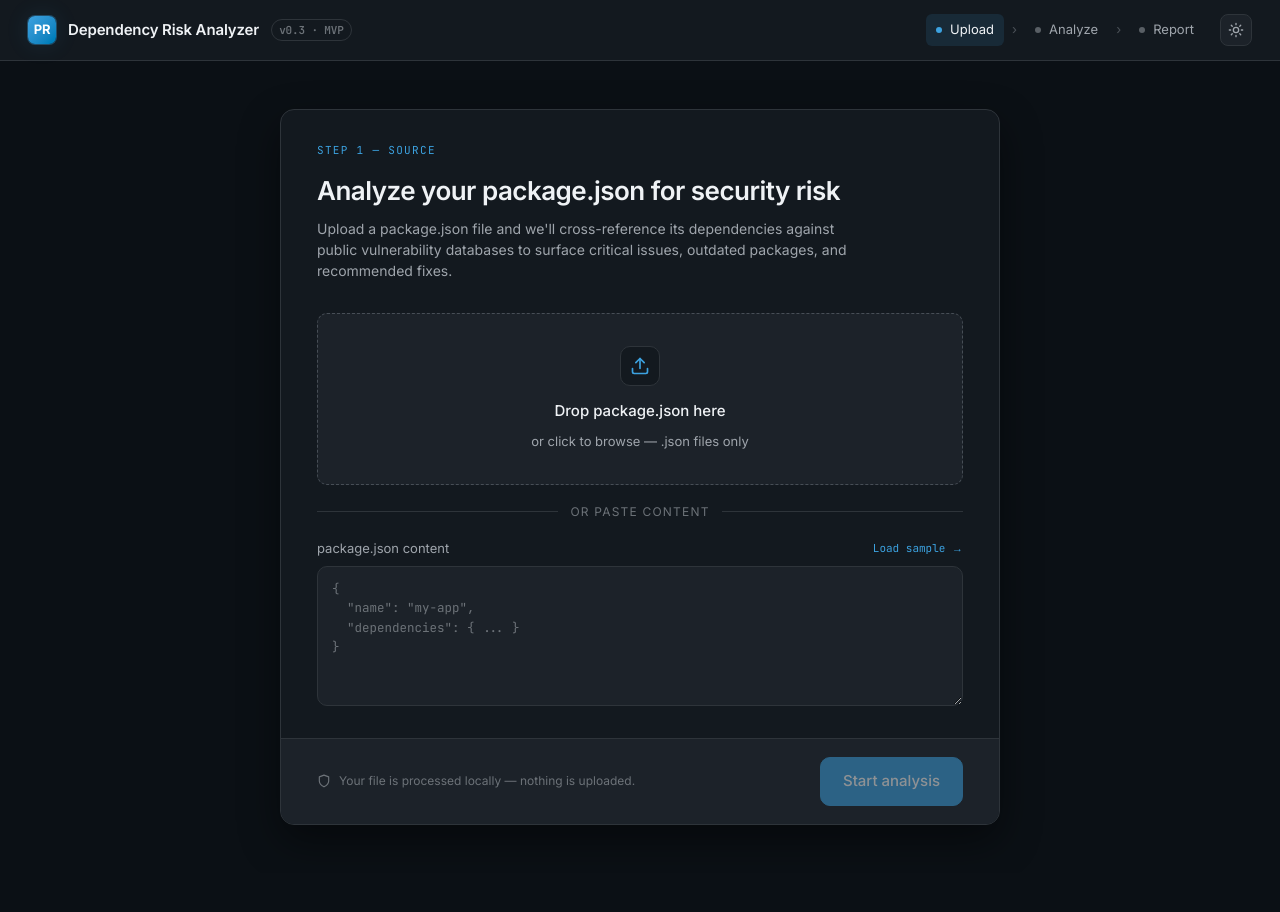
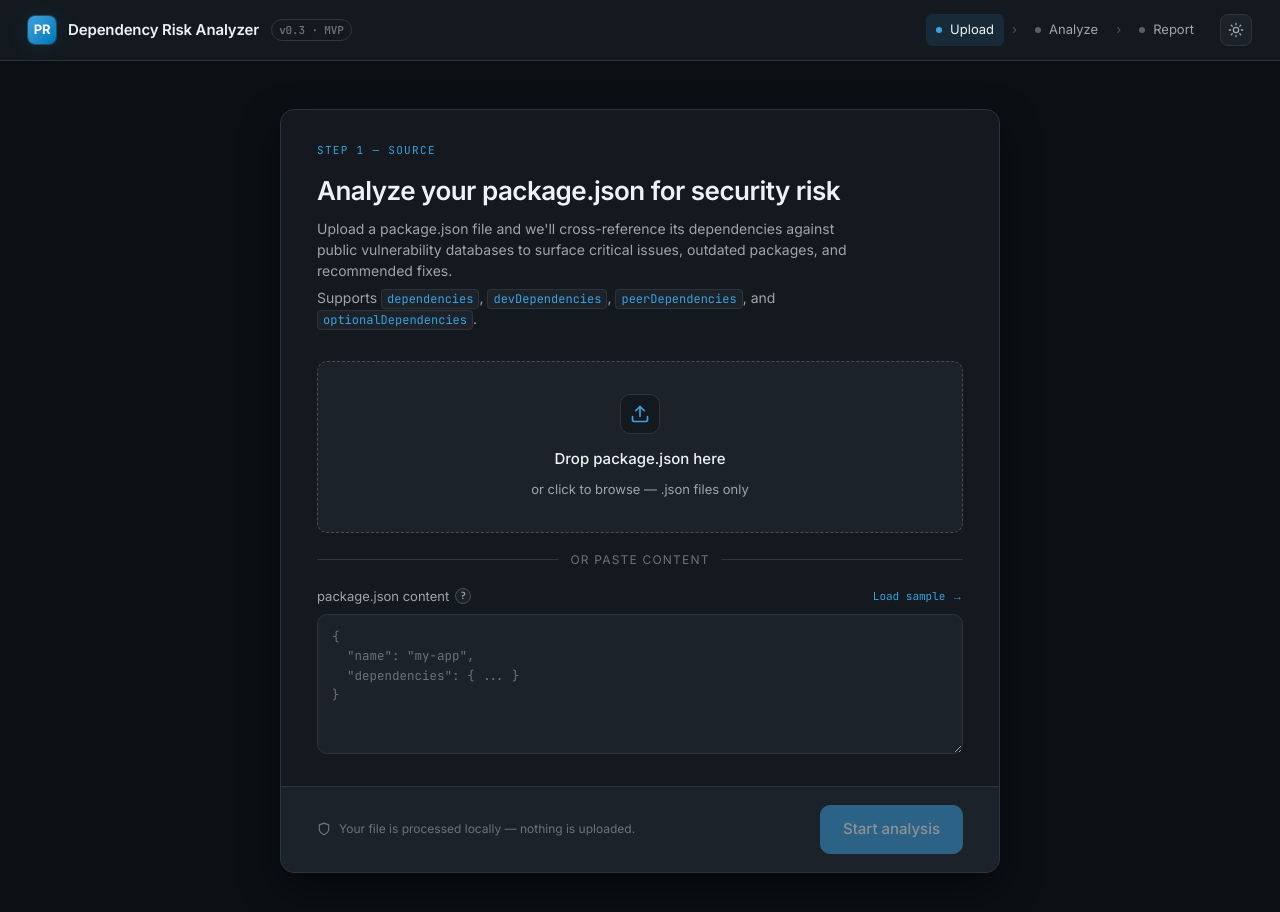
Before and after one commit to Kkinod/pack-risk, a Next.js app: page / in a window 1280 px wide. Shown: the top 912 px of the page. Before the commit the page ends 873 px from the top, so only its background shows below. Built offline with nearby package versions, Linux system fonts and the light colour scheme.

Commit message:
refactor(upload): restructure Upload component and remove unused styles

```diff
--- a/components/AppShell.tsx
+++ b/components/AppShell.tsx
@@ -1,7 +1,7 @@
 "use client";
 
 import { useState, useEffect, useRef } from "react";
-import Upload from "@/features/package-analysis/views/Upload";
+import Upload from "@/features/package-analysis/views/Upload/Upload";
 import Loading from "@/features/package-analysis/views/Loading";
 import Dashboard from "@/features/package-analysis/views/Dashboard";
 import { useAnalyze } from "@/features/package-analysis/api/useAnalyze";
--- a/features/package-analysis/views/Upload.module.scss
+++ b/features/package-analysis/views/Upload/Upload.module.scss
@@ -41,6 +41,21 @@
   margin: 0;
   font-size: 14px;
   max-width: 540px;
+}
+
+.subtitleSupports {
+  display: block;
+  margin-top: 6px;
+}
+
+.inlineCode {
+  font-family: var(--font-mono, monospace);
+  font-size: 12px;
+  background: var(--bg-elev-2);
+  border: 1px solid var(--border);
+  border-radius: 4px;
+  padding: 1px 5px;
+  color: var(--accent);
 }
 
 .body {
@@ -207,6 +222,64 @@
   color: var(--text-subtle);
 }
 
+.labelLeft {
+  display: flex;
+  align-items: center;
+  gap: 6px;
+}
+
+.infoTooltip {
+  display: inline-flex;
+  align-items: center;
+  justify-content: center;
+  width: 16px;
+  height: 16px;
+  border-radius: 50%;
+  background: var(--bg-elev-2);
+  border: 1px solid var(--border-strong);
+  color: var(--text-muted);
+  font-size: 10px;
+  font-family: var(--font-mono, monospace);
+  font-weight: 600;
+  cursor: default;
+  position: relative;
+  flex-shrink: 0;
+  line-height: 1;
+  outline: none;
+
+  &:hover,
+  &:focus {
+    border-color: var(--accent-border);
+    color: var(--accent);
+
+    &::after {
+      display: block;
+    }
+  }
+
+  &::after {
+    display: none;
+    content: attr(data-tooltip);
+    position: absolute;
+    left: 0;
+    top: calc(100% + 8px);
+    background: var(--bg-elev-2);
+    border: 1px solid var(--border);
+    border-radius: var(--r-md);
+    padding: 10px 12px;
+    font-size: 12px;
+    font-family: var(--font-sans, sans-serif);
+    font-weight: 400;
+    color: var(--text-muted);
+    white-space: pre-line;
+    width: 320px;
+    z-index: 100;
+    box-shadow: var(--shadow-lg);
+    pointer-events: none;
+    line-height: 1.6;
+  }
+}
+
 .sampleBtn {
   background: transparent;
   border: none;
--- a/features/package-analysis/views/Upload.tsx
+++ b/features/package-analysis/views/Upload/Upload.tsx
@@ -1,8 +1,7 @@
 "use client";
 
-import { useCallback, useRef, useState } from "react";
 import { IconUpload, IconFile, IconX, IconShield } from "@/components/ui/icons";
-import { SAMPLE_PACKAGE_JSON } from "../data/mockData";
+import { useUpload } from "./hooks/useUpload";
 import { t } from "@/locales";
 import styles from "./Upload.module.scss";
 
@@ -12,67 +11,21 @@ interface UploadProps {
 }
 
 export default function Upload({ onAnalyze, serverError }: UploadProps) {
-  const [fileName, setFileName] = useState<string>("");
-  const [pasted, setPasted] = useState<string>("");
-  const [dragOver, setDragOver] = useState(false);
-  const [error, setError] = useState<string>("");
-  const inputRef = useRef<HTMLInputElement>(null);
-
-  const readFile = useCallback((file: File) => {
-    if (!file.name.endsWith(".json")) {
-      setError(t.upload.errors.jsonFileOnly);
-      return;
-    }
-    const reader = new FileReader();
-    reader.onload = (e) => {
-      const txt = String(e.target?.result || "");
-      setFileName(file.name);
-      setPasted(txt);
-      setError("");
-    };
-    reader.readAsText(file);
-  }, []);
-
-  const onDrop = (e: React.DragEvent) => {
-    e.preventDefault();
-    setDragOver(false);
-    const file = e.dataTransfer.files?.[0];
-    if (file) readFile(file);
-  };
-
-  const onPick = (e: React.ChangeEvent<HTMLInputElement>) => {
-    const file = e.target.files?.[0];
-    if (file) readFile(file);
-  };
-
-  const clear = (e: React.MouseEvent) => {
-    e.stopPropagation();
-    setFileName("");
-    setPasted("");
-    if (inputRef.current) inputRef.current.value = "";
-  };
-
-  const useSample = () => {
-    setFileName("package.json (sample)");
-    setPasted(SAMPLE_PACKAGE_JSON);
-    setError("");
-  };
-
-  const start = () => {
-    if (!pasted.trim()) {
-      setError(t.upload.errors.emptyContent);
-      return;
-    }
-    try {
-      JSON.parse(pasted);
-    } catch {
-      setError(t.upload.errors.invalidJson);
-      return;
-    }
-    onAnalyze({ fileName: fileName || "package.json", content: pasted });
-  };
-
-  const filled = !!pasted;
+  const {
+    fileName,
+    pasted,
+    dragOver,
+    error,
+    filled,
+    inputRef,
+    onDrop,
+    onPick,
+    onPaste,
+    clear,
+    useSample,
+    setDragOver,
+    start,
+  } = useUpload();
 
   return (
     <section className={styles.upload}>
@@ -80,7 +33,23 @@ export default function Upload({ onAnalyze, serverError }: UploadProps) {
         <header className={styles.header}>
           <div className={styles.eyebrow}>{t.upload.eyebrow}</div>
           <h1 className={styles.title}>{t.upload.title}</h1>
-          <p className={styles.subtitle}>{t.upload.subtitle}</p>
+          <p className={styles.subtitle}>
+            {t.upload.subtitle}
+            <br />
+            <span className={styles.subtitleSupports}>
+              {t.upload.subtitleSupportsLabel}{" "}
+              {t.upload.subtitleSections.map((s, i) => (
+                <span key={s}>
+                  <code className={styles.inlineCode}>{s}</code>
+                  {i < t.upload.subtitleSections.length - 2
+                    ? ", "
+                    : i === t.upload.subtitleSections.length - 2
+                      ? ", and "
+                      : "."}
+                </span>
+              ))}
+            </span>
+          </p>
         </header>
 
         <div className={styles.body}>
@@ -134,7 +103,18 @@ export default function Upload({ onAnalyze, serverError }: UploadProps) {
 
           <div className={styles.codeInput}>
             <label htmlFor="paste">
-              <span>{t.upload.contentLabel}</span>
+              <span className={styles.labelLeft}>
+                {t.upload.contentLabel}
+                <span
+                  className={styles.infoTooltip}
+                  data-tooltip={t.upload.contentFormatTooltip}
+                  tabIndex={0}
+                  role="tooltip"
+                  aria-label={t.upload.contentFormatTooltip}
+                >
+                  ?
+                </span>
+              </span>
               <span className={styles.labelMeta}>
                 <button
                   type="button"
@@ -150,12 +130,7 @@ export default function Upload({ onAnalyze, serverError }: UploadProps) {
               spellCheck={false}
               placeholder={t.upload.placeholder}
               value={pasted}
-              onChange={(e) => {
-                setPasted(e.target.value);
-                if (e.target.value && !fileName)
-                  setFileName("pasted-content.json");
-                setError("");
-              }}
+              onChange={(e) => onPaste(e.target.value)}
             />
           </div>
 
@@ -171,7 +146,7 @@ export default function Upload({ onAnalyze, serverError }: UploadProps) {
           </div>
           <button
             className="btn btn--primary btn--lg"
-            onClick={start}
+            onClick={() => start(onAnalyze)}
             disabled={!filled}
           >
             {t.upload.startAnalysis}
--- /dev/null
+++ b/features/package-analysis/views/Upload/hooks/useUpload.ts
@@ -0,0 +1,111 @@
+import { useCallback, useRef, useState } from "react";
+import { SAMPLE_PACKAGE_JSON } from "../../../data/mockData";
+import { t } from "@/locales";
+
+export interface UseUploadReturn {
+  fileName: string;
+  pasted: string;
+  dragOver: boolean;
+  error: string;
+  filled: boolean;
+  inputRef: React.RefObject<HTMLInputElement | null>;
+  onDrop: (e: React.DragEvent) => void;
+  onPick: (e: React.ChangeEvent<HTMLInputElement>) => void;
+  onPaste: (value: string) => void;
+  clear: (e: React.MouseEvent) => void;
+  useSample: () => void;
+  setDragOver: (v: boolean) => void;
+  start: (
+    onAnalyze: (input: { fileName: string; content: string }) => void
+  ) => void;
+}
+
+export function useUpload(): UseUploadReturn {
+  const [fileName, setFileName] = useState<string>("");
+  const [pasted, setPasted] = useState<string>("");
+  const [dragOver, setDragOver] = useState(false);
+  const [error, setError] = useState<string>("");
+  const inputRef = useRef<HTMLInputElement | null>(null);
+
+  const readFile = useCallback((file: File) => {
+    if (!file.name.endsWith(".json")) {
+      setError(t.upload.errors.jsonFileOnly);
+      return;
+    }
+    const reader = new FileReader();
+    reader.onload = (e) => {
+      const txt = String(e.target?.result || "");
+      setFileName(file.name);
+      setPasted(txt);
+      setError("");
+    };
+    reader.readAsText(file);
+  }, []);
+
+  const onDrop = (e: React.DragEvent) => {
+    e.preventDefault();
+    setDragOver(false);
+    const file = e.dataTransfer.files?.[0];
+    if (file) readFile(file);
+  };
+
+  const onPick = (e: React.ChangeEvent<HTMLInputElement>) => {
+    const file = e.target.files?.[0];
+    if (file) readFile(file);
+  };
+
+  const onPaste = (value: string) => {
+    setPasted(value);
+    if (value && !fileName) setFileName("pasted-content.json");
+    setError("");
+  };
+
+  const clear = (e: React.MouseEvent) => {
+    e.stopPropagation();
+    setFileName("");
+    setPasted("");
+    if (inputRef.current) inputRef.current.value = "";
+  };
+
+  const useSample = () => {
+    setFileName("package.json (sample)");
+    setPasted(SAMPLE_PACKAGE_JSON);
+    setError("");
+  };
+
+  const start = (
+    onAnalyze: (input: { fileName: string; content: string }) => void
+  ) => {
+    if (!pasted.trim()) {
+      setError(t.upload.errors.emptyContent);
+      return;
+    }
+    try {
+      JSON.parse(pasted);
+    } catch {
+      try {
+        JSON.parse(`{${pasted}}`);
+      } catch {
+        setError(t.upload.errors.invalidJson);
+        return;
+      }
+    }
+    onAnalyze({ fileName: fileName || "package.json", content: pasted });
+  };
+
+  return {
+    fileName,
+    pasted,
+    dragOver,
+    error,
+    filled: !!pasted,
+    inputRef,
+    onDrop,
+    onPick,
+    onPaste,
+    clear,
+    useSample,
+    setDragOver,
+    start,
+  };
+}
```
